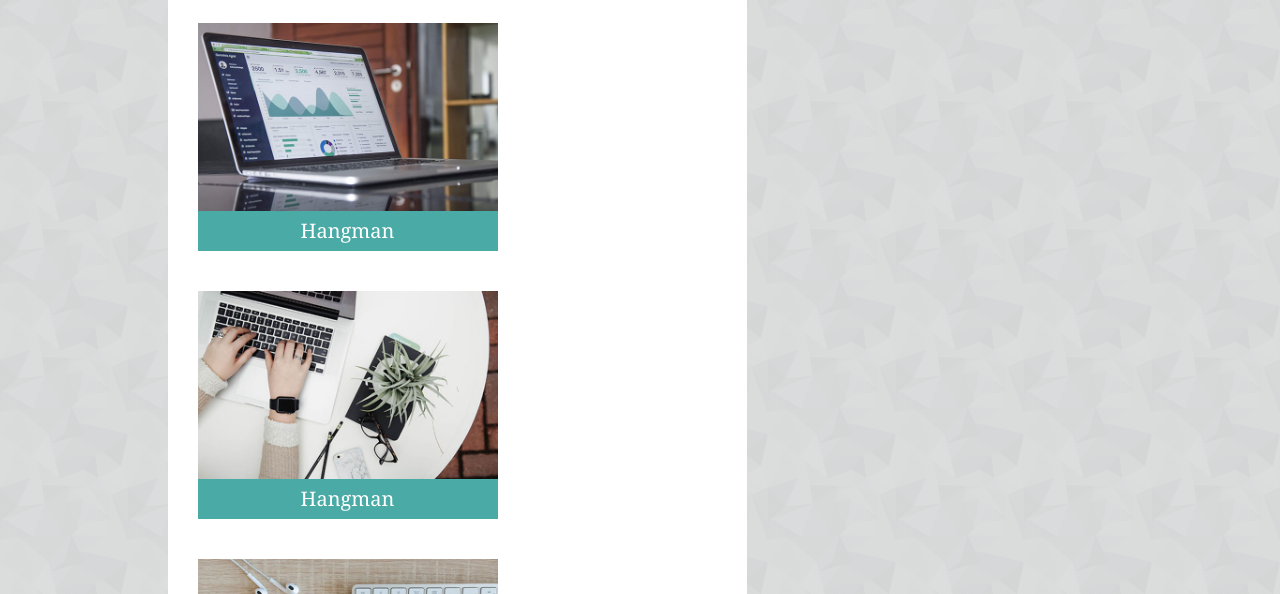
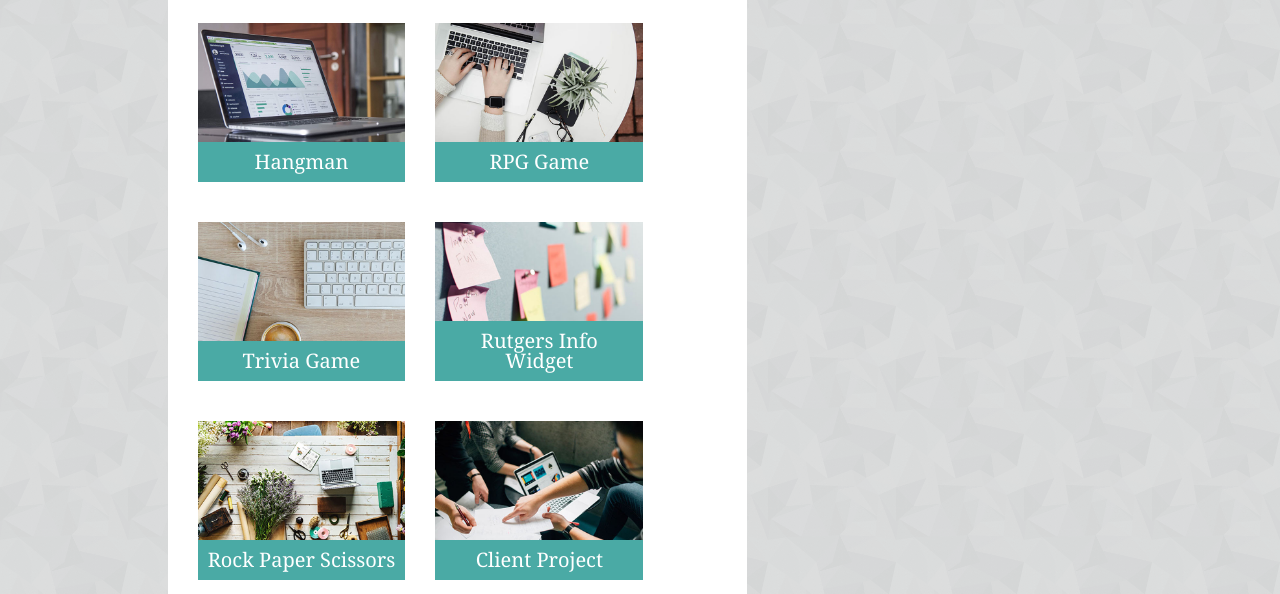
Before and after one commit to jkhwu/Basic-Portfolio, a plain HTML site: page portfolio.html in a window 1280 px wide. Shown: the part 206-800 px from the top of the page. Drawn offline with Linux system fonts and the light colour scheme.

Commit message:
modified portfolio and styles

```diff
--- a/assets/css/style.css
+++ b/assets/css/style.css
@@ -99,7 +99,6 @@ section {
     padding: 30px;
     margin-top: 30px;
     margin-bottom: 30px;
-    margin-right: 5%;
     float: left;
 }
 
@@ -111,6 +110,7 @@ aside {
     padding: 30px;
     margin-top: 30px;
     margin-bottom: 60px;
+    margin-left: 5%;
 }
 
 .aside::after {
@@ -210,7 +210,7 @@ input[type=submit]:hover {
 
 
 .photobox {
-    width: 300px;
+    width: 40%;
     float: left;
     margin-right: 30px;
     margin-bottom: 30px;
@@ -219,7 +219,7 @@ input[type=submit]:hover {
 }
 
 .photo {
-    width: 300px;
+    width: 100%;
 }
 
 .projlabel {
--- a/portfolio.html
+++ b/portfolio.html
@@ -40,34 +40,34 @@
                 <div class="photobox">
                     <a href="#">
                         <img class="photo" src="assets/images/corinne-kutz-211251.jpg" alt="project2">
-                        <h4 class="projlabel">Hangman</h4>
+                        <h4 class="projlabel">RPG Game</h4>
                     </a>
                 </div>
 
                 <div class="photobox">
                     <a href="#">
                         <img class="photo" src="assets/images/lukas-blazek-320606.jpg" alt="project3">
-                        <h4 class="projlabel">Hangman</h4>
+                        <h4 class="projlabel">Trivia Game</h4>
                     </a>
                 </div>
 
                 <div class="photobox">
                     <a href="#">
                         <img class="photo" src="assets/images/patrick-perkins-350622.jpg" alt="project4">
-                        <h4 class="projlabel">Hangman</h4>
+                        <h4 class="projlabel">Rutgers Info Widget</h4>
                     </a>
                 </div>
 
                 <div class="photobox">
                     <a href="#">
                         <img class="photo" src="assets/images/rawpixel-com-247360.jpg" alt="project5">
-                        <h4 class="projlabel">Hangman</h4>
+                        <h4 class="projlabel">Rock Paper Scissors</h4>
                     </a>
                 </div>
 
                 <div class="photobox">
                     <a href="#">
-                        <img class="photo" src="assets/images/stefan-stefancik-257625.jpg" alt="project6"><h4 class="projlabel">Hangman</h4>
+                        <img class="photo" src="assets/images/stefan-stefancik-257625.jpg" alt="project6"><h4 class="projlabel">Client Project</h4>
                     </a>
                 </div>
 
```
